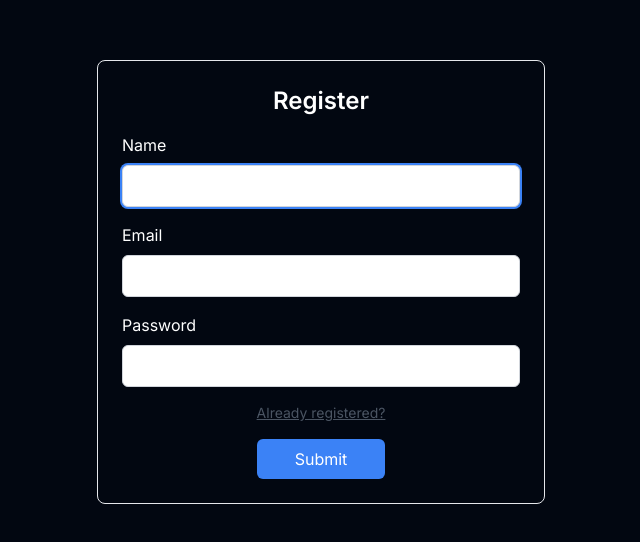
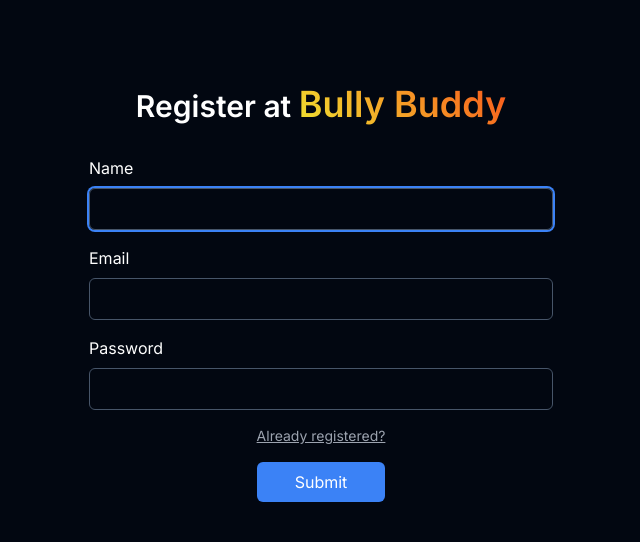
Before and after one commit to KRShanto/Bully-Buddy, a Next.js app: page /register in a window 1280 px wide. Shown: the part 116-658 px from the top of the page, without its empty margins (319-959 px from the left). Built offline with nearby package versions, Linux system fonts and the light colour scheme.

Commit message:
Improve login and register pages

```diff
--- a/src/app/(auth)/login/page.tsx
+++ b/src/app/(auth)/login/page.tsx
@@ -5,9 +5,11 @@
 export default function Page() {
   return (
     <>
-      <form className="mx-auto mt-56 max-w-md rounded-md border p-6">
+      <form className="mx-auto mt-44 max-w-lg rounded-lg  border-slate-700 p-6">
         {/* Title */}
-        <h1 className="mb-4 text-center text-2xl font-semibold">Login</h1>
+        <h1 className="mb-8 text-center text-3xl font-semibold">
+          Login at <span className="yellow-gradient text-4xl">Bully Buddy</span>
+        </h1>
 
         {/* Email Address */}
         <div className="mb-4">
@@ -19,7 +21,7 @@
             type="email"
             required
             autoFocus
-            className="w-full rounded-md border border-gray-300 px-4 py-2 focus:outline-none focus:ring-2 focus:ring-blue-500"
+            className="w-full rounded-md border border-slate-600 bg-transparent px-4 py-2 focus:outline-none focus:ring-2 focus:ring-blue-500"
           />
         </div>
 
@@ -32,13 +34,13 @@
             name="password"
             type="password"
             required
-            className="w-full rounded-md border border-gray-300 px-4 py-2 focus:outline-none focus:ring-2 focus:ring-blue-500"
+            className="w-full rounded-md border border-slate-600 bg-transparent px-4 py-2 focus:outline-none focus:ring-2 focus:ring-blue-500"
           />
         </div>
 
         <Link
           href="/register"
-          className="mt-4 block rounded-md text-center text-sm text-gray-600 underline hover:text-gray-900 focus:outline-none focus:ring-2 focus:ring-indigo-500 focus:ring-offset-2"
+          className="mt-4 block rounded-md text-center text-sm text-gray-400 underline hover:text-gray-600"
         >
           Don&rsquo;t have an account? Register
         </Link>
--- a/src/app/(auth)/register/page.tsx
+++ b/src/app/(auth)/register/page.tsx
@@ -5,8 +5,11 @@
 export default function Page() {
   return (
     <>
-      <form className="mx-auto mt-44 max-w-md rounded-lg border p-6">
-        <h1 className="mb-4 text-center text-2xl font-semibold">Register</h1>
+      <form className="mx-auto mt-44 max-w-lg rounded-lg  border-slate-700 p-6">
+        <h1 className="mb-8 text-center text-3xl font-semibold">
+          Register at{" "}
+          <span className="yellow-gradient text-4xl">Bully Buddy</span>
+        </h1>
 
         <div>
           <label htmlFor="name" className="mb-2 block">
@@ -16,7 +19,7 @@
           <Input
             type="text"
             name="name"
-            className="w-full rounded-md border border-gray-300 px-4 py-2 focus:outline-none focus:ring-2 focus:ring-blue-500"
+            className="w-full rounded-md border border-slate-600 bg-transparent px-4 py-2 focus:outline-none focus:ring-2 focus:ring-blue-500"
             required
             autoFocus
           />
@@ -30,7 +33,7 @@
           <Input
             type="email"
             name="email"
-            className="w-full rounded-md border border-gray-300 px-4 py-2 focus:outline-none focus:ring-2 focus:ring-blue-500"
+            className="w-full rounded-md border border-slate-600 bg-transparent px-4 py-2 focus:outline-none focus:ring-2 focus:ring-blue-500"
             required
           />
         </div>
@@ -43,14 +46,14 @@
           <Input
             type="password"
             name="password"
-            className="w-full rounded-md border border-gray-300 px-4 py-2 focus:outline-none focus:ring-2 focus:ring-blue-500"
+            className="w-full rounded-md border border-slate-600 bg-transparent px-4 py-2 focus:outline-none focus:ring-2 focus:ring-blue-500"
             required
           />
         </div>
 
         <Link
           href="/login"
-          className="mt-4 block rounded-md text-center text-sm text-gray-600 underline hover:text-gray-900 focus:outline-none focus:ring-2 focus:ring-indigo-500 focus:ring-offset-2"
+          className="mt-4 block rounded-md text-center text-sm text-gray-400 underline hover:text-gray-600"
         >
           Already registered?
         </Link>
```
